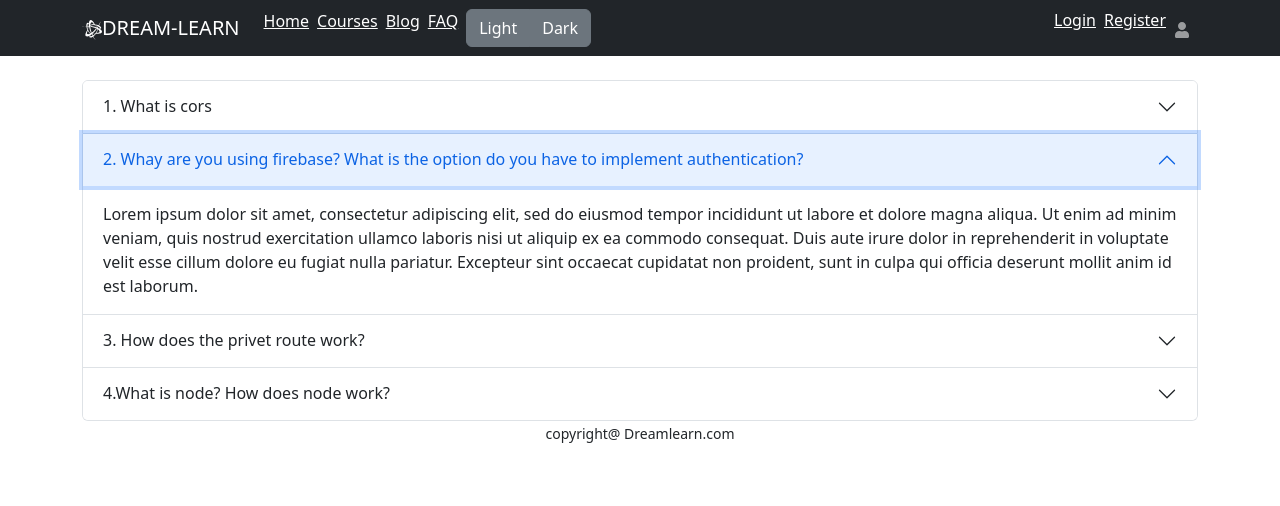
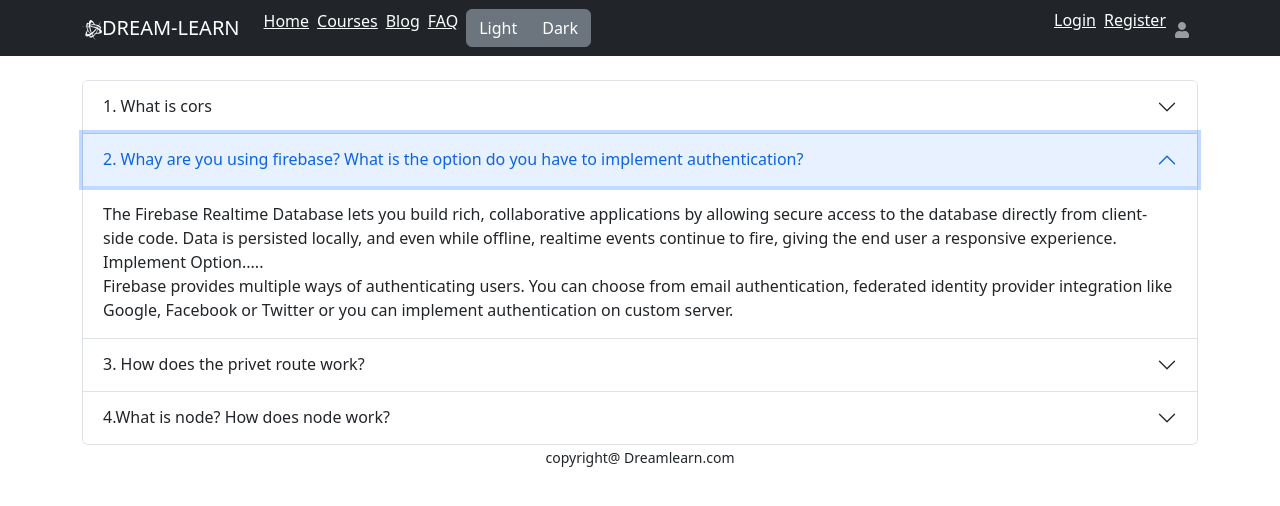
Before and after one commit to parthasuman/dream-learn-client, a React (Create React App) app: page /blog in a window 1280 px wide. Both pictures are taken after a click on the button 640 px from the left and 160 px from the top of the page. Shown: the top 506 px of the page. Built offline with nearby package versions, Linux system fonts and the light colour scheme; no server answers.

Commit message:
2nd ans added

```diff
--- a/src/Pages/Blog/Blog.js
+++ b/src/Pages/Blog/Blog.js
@@ -23,13 +23,15 @@ const Blog = () => {
               implement authentication?
             </Accordion.Header>
             <Accordion.Body>
-              Lorem ipsum dolor sit amet, consectetur adipiscing elit, sed do
-              eiusmod tempor incididunt ut labore et dolore magna aliqua. Ut
-              enim ad minim veniam, quis nostrud exercitation ullamco laboris
-              nisi ut aliquip ex ea commodo consequat. Duis aute irure dolor in
-              reprehenderit in voluptate velit esse cillum dolore eu fugiat
-              nulla pariatur. Excepteur sint occaecat cupidatat non proident,
-              sunt in culpa qui officia deserunt mollit anim id est laborum.
+              The Firebase Realtime Database lets you build rich, collaborative
+              applications by allowing secure access to the database directly
+              from client-side code. Data is persisted locally, and even while
+              offline, realtime events continue to fire, giving the end user a
+              responsive experience. <br></br>Implement Option.....<br></br>
+              Firebase provides multiple ways of authenticating users. You can
+              choose from email authentication, federated identity provider
+              integration like Google, Facebook or Twitter or you can implement
+              authentication on custom server.
             </Accordion.Body>
           </Accordion.Item>
           <Accordion.Item eventKey="2">
```
